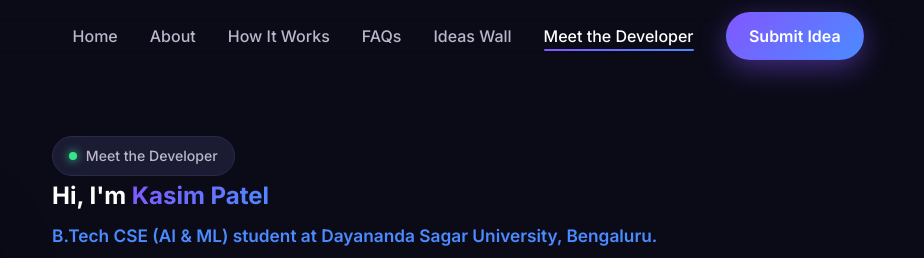
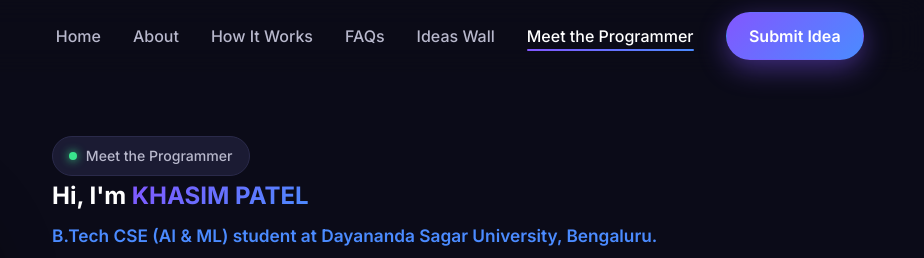
Before and after one commit to kpm1598/project-ideas-try, a plain HTML site: page about.html in a window 1280 px wide. Shown: the top 258 px of the page, 356-1280 px from the left. Drawn offline with Linux system fonts and the light colour scheme.

Commit message:
Demo site: rename Kasim Patel to KHASIM PATEL and 'Meet the Developer' to 'Meet the Programmer'

```diff
--- a/about.html
+++ b/about.html
@@ -3,13 +3,13 @@
 <head>
   <meta charset="UTF-8" />
   <meta name="viewport" content="width=device-width, initial-scale=1.0" />
-  <title>Meet the Developer — Project Ideas</title>
-  <meta name="description" content="Meet Kasim Patel, the student developer behind Project Ideas — B.Tech CSE (AI & ML) at Dayananda Sagar University, Bengaluru. Builder of LabhSetu, CleanOS, Smart Warehouse AI and Aarohi." />
+  <title>Meet the Programmer — Project Ideas</title>
+  <meta name="description" content="Meet KHASIM PATEL, the student programmer behind Project Ideas — B.Tech CSE (AI & ML) at Dayananda Sagar University, Bengaluru. Builder of LabhSetu, CleanOS, Smart Warehouse AI and Aarohi." />
   <meta name="author" content="Project Ideas" />
   <meta name="theme-color" content="#0B0B18" />
   <meta property="og:type" content="profile" />
-  <meta property="og:title" content="Meet the Developer — Kasim Patel" />
-  <meta property="og:description" content="The student developer behind Project Ideas. I turn student ideas into working software." />
+  <meta property="og:title" content="Meet the Programmer — KHASIM PATEL" />
+  <meta property="og:description" content="The student programmer behind Project Ideas. I turn student ideas into working software." />
   <meta property="og:site_name" content="Project Ideas" />
   <meta name="twitter:card" content="summary" />
   <link rel="icon" type="image/svg+xml" href="assets/favicon.svg" />
@@ -19,7 +19,7 @@
   <link rel="stylesheet" href="css/style.css" />
 </head>
 <body>
-  <a class="skip-link" href="#about-me">Skip to about the developer</a>
+  <a class="skip-link" href="#about-me">Skip to about the programmer</a>
 
   <!-- ============ NAVIGATION ============ -->
   <header class="site-header" id="top">
@@ -39,7 +39,7 @@
         <li><a class="nav-link" href="index.html#how-it-works">How It Works</a></li>
         <li><a class="nav-link" href="index.html#faqs">FAQs</a></li>
         <li><a class="nav-link" href="ideas.html">Ideas Wall</a></li>
-        <li><a class="nav-link active" href="about.html" aria-current="page">Meet the Developer</a></li>
+        <li><a class="nav-link active" href="about.html" aria-current="page">Meet the Programmer</a></li>
         <li><a class="btn btn-primary nav-cta" href="index.html#submit">Submit Idea</a></li>
       </ul>
     </nav>
@@ -50,11 +50,11 @@
     <section class="section about-hero">
       <div class="container about-hero-inner">
         <div class="about-photo-wrap reveal">
-          <img class="about-photo" src="https://avatars.githubusercontent.com/u/150776737?s=400&v=4" alt="Photo of Kasim Patel" width="400" height="400" loading="lazy" />
+          <img class="about-photo" src="https://avatars.githubusercontent.com/u/150776737?s=400&v=4" alt="Photo of KHASIM PATEL" width="400" height="400" loading="lazy" />
         </div>
         <div class="about-intro reveal">
-          <span class="badge"><span class="badge-dot" aria-hidden="true"></span> Meet the Developer</span>
-          <h1>Hi, I'm <span class="gradient-text">Kasim Patel</span></h1>
+          <span class="badge"><span class="badge-dot" aria-hidden="true"></span> Meet the Programmer</span>
+          <h1>Hi, I'm <span class="gradient-text">KHASIM PATEL</span></h1>
           <p class="about-role">B.Tech CSE (AI &amp; ML) student at Dayananda Sagar University, Bengaluru.</p>
           <p class="about-tagline">I turn student ideas into working software. Project Ideas is my platform for collecting ideas from fellow students, picking the ones with real potential, and building them — with full credit to the person who dreamed them up.</p>
           <div class="hero-actions">
@@ -162,16 +162,16 @@
           <p class="section-sub">Questions about an idea, a collaboration, or just want to say hi — reach me here.</p>
         </div>
         <div class="connect-actions reveal">
-          <a class="social-btn" href="https://github.com/kpm1598" target="_blank" rel="noopener noreferrer" aria-label="Kasim Patel on GitHub" title="GitHub">
+          <a class="social-btn" href="https://github.com/kpm1598" target="_blank" rel="noopener noreferrer" aria-label="KHASIM PATEL on GitHub" title="GitHub">
             <svg viewBox="0 0 24 24" fill="currentColor" aria-hidden="true"><path d="M12 .297c-6.63 0-12 5.373-12 12 0 5.303 3.438 9.8 8.205 11.385.6.113.82-.258.82-.577 0-.285-.01-1.04-.015-2.04-3.338.724-4.042-1.61-4.042-1.61C4.422 18.07 3.633 17.7 3.633 17.7c-1.087-.744.084-.729.084-.729 1.205.084 1.838 1.236 1.838 1.236 1.07 1.835 2.809 1.305 3.495.998.108-.776.417-1.305.76-1.605-2.665-.3-5.466-1.332-5.466-5.93 0-1.31.465-2.38 1.235-3.22-.135-.303-.54-1.523.105-3.176 0 0 1.005-.322 3.3 1.23.96-.267 1.98-.399 3-.405 1.02.006 2.04.138 3 .405 2.28-1.552 3.285-1.23 3.285-1.23.645 1.653.24 2.873.12 3.176.765.84 1.23 1.91 1.23 3.22 0 4.61-2.805 5.625-5.475 5.92.42.36.81 1.096.81 2.22 0 1.606-.015 2.896-.015 3.286 0 .315.21.69.825.57C20.565 22.092 24 17.592 24 12.297c0-6.627-5.373-12-12-12"/></svg>
           </a>
-          <a class="social-btn" href="https://www.linkedin.com/in/khasim-patel" target="_blank" rel="noopener noreferrer" aria-label="Kasim Patel on LinkedIn" title="LinkedIn">
+          <a class="social-btn" href="https://www.linkedin.com/in/khasim-patel" target="_blank" rel="noopener noreferrer" aria-label="KHASIM PATEL on LinkedIn" title="LinkedIn">
             <svg viewBox="0 0 24 24" fill="currentColor" aria-hidden="true"><path d="M20.447 20.452h-3.554v-5.569c0-1.328-.027-3.037-1.852-3.037-1.853 0-2.136 1.445-2.136 2.939v5.667H9.351V9h3.414v1.561h.046c.477-.9 1.637-1.85 3.37-1.85 3.601 0 4.267 2.37 4.267 5.455v6.286zM5.337 7.433c-1.144 0-2.063-.926-2.063-2.065 0-1.138.92-2.063 2.063-2.063 1.14 0 2.064.925 2.064 2.063 0 1.139-.925 2.065-2.064 2.065zm1.782 13.019H3.555V9h3.564v11.452zM22.225 0H1.771C.792 0 0 .774 0 1.729v20.542C0 23.227.792 24 1.771 24h20.451C23.2 24 24 23.227 24 22.271V1.729C24 .774 23.2 0 22.222 0z"/></svg>
           </a>
-          <a class="social-btn" href="https://www.instagram.com/kasim_vibes/" target="_blank" rel="noopener noreferrer" aria-label="Kasim Patel on Instagram" title="Instagram">
+          <a class="social-btn" href="https://www.instagram.com/kasim_vibes/" target="_blank" rel="noopener noreferrer" aria-label="KHASIM PATEL on Instagram" title="Instagram">
             <svg viewBox="0 0 24 24" fill="none" stroke="currentColor" stroke-width="1.8" aria-hidden="true"><rect x="2.5" y="2.5" width="19" height="19" rx="5.5"/><circle cx="12" cy="12" r="4.3"/><circle cx="17.5" cy="6.5" r="1.25" fill="currentColor" stroke="none"/></svg>
           </a>
-          <a class="social-btn" href="mailto:kppatel1713@gmail.com" aria-label="Email Kasim Patel" title="Email">
+          <a class="social-btn" href="mailto:kppatel1713@gmail.com" aria-label="Email KHASIM PATEL" title="Email">
             <svg viewBox="0 0 24 24" fill="none" stroke="currentColor" stroke-width="1.8" aria-hidden="true"><rect x="2.5" y="5" width="19" height="14" rx="2.5"/><path d="M3.5 7.5 12 13l8.5-5.5"/></svg>
           </a>
         </div>
@@ -198,7 +198,7 @@
           <li><a href="index.html#how-it-works">How It Works</a></li>
           <li><a href="index.html#faqs">FAQs</a></li>
           <li><a href="ideas.html">Ideas Wall</a></li>
-          <li><a href="about.html">Meet the Developer</a></li>
+          <li><a href="about.html">Meet the Programmer</a></li>
           <li><a href="index.html#submit">Submit Idea</a></li>
         </ul>
       </nav>
```
Also changed, not shown: ideas.html (+2 -2 lines), index.html (+2 -2 lines).
